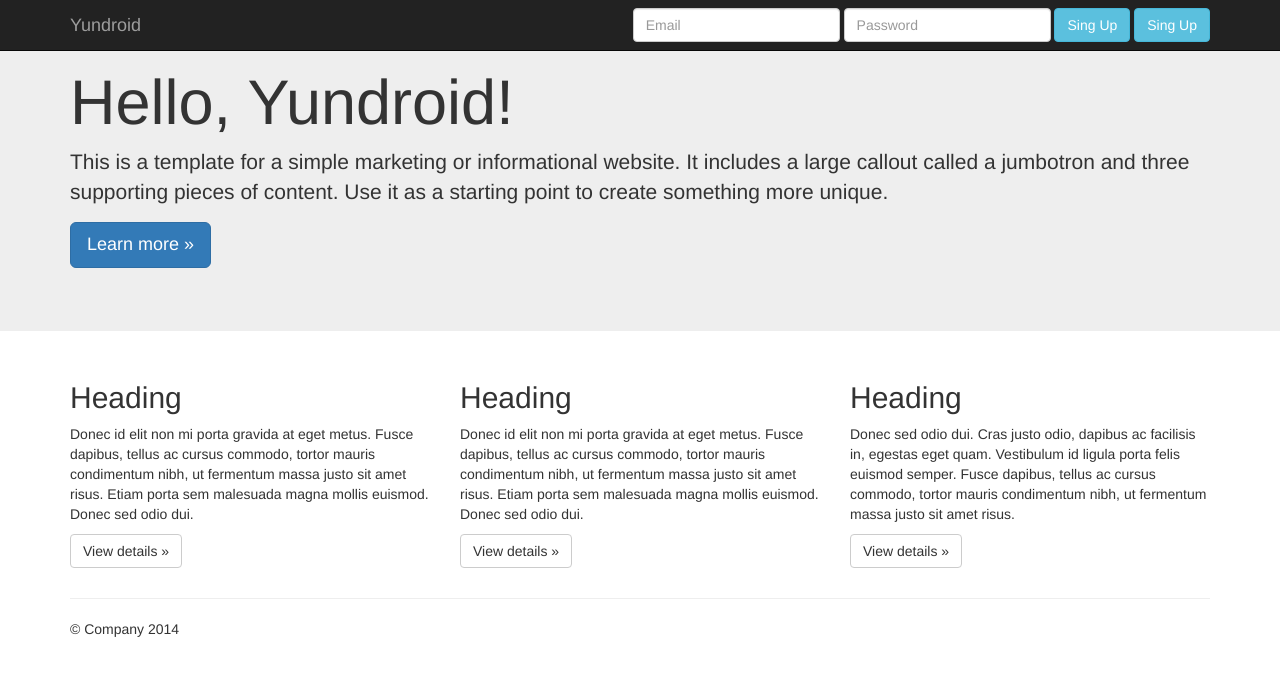
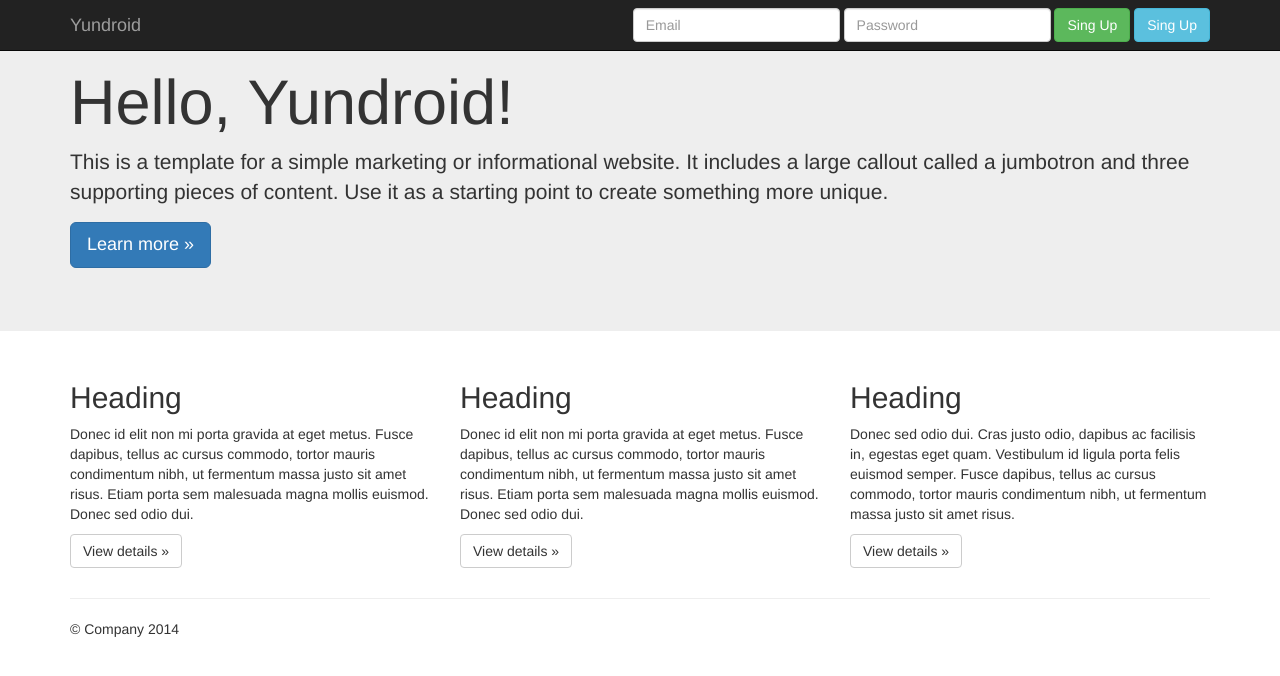
Before and after one commit to jedi0605/yundroid_layout, a plain HTML site: page Login.html in a window 1280 px wide. Drawn offline with nearby package versions, Linux system fonts and the light colour scheme.

Commit message:
change button style

```diff
--- a/Login.html
+++ b/Login.html
@@ -26,7 +26,7 @@
                         <div class=form-group>
                             <input type=password placeholder=Password class=form-control>
                         </div>
-                        <a href="userPage2.html" class="btn btn-info" role="button">Sing Up</a>
+                        <a href="userPage2.html" class="btn btn-success" role="button">Sing Up</a>
                         <a href="register.html" class="btn btn-info" role="button">Sing Up</a>
                     </form>
                 </div>
```
